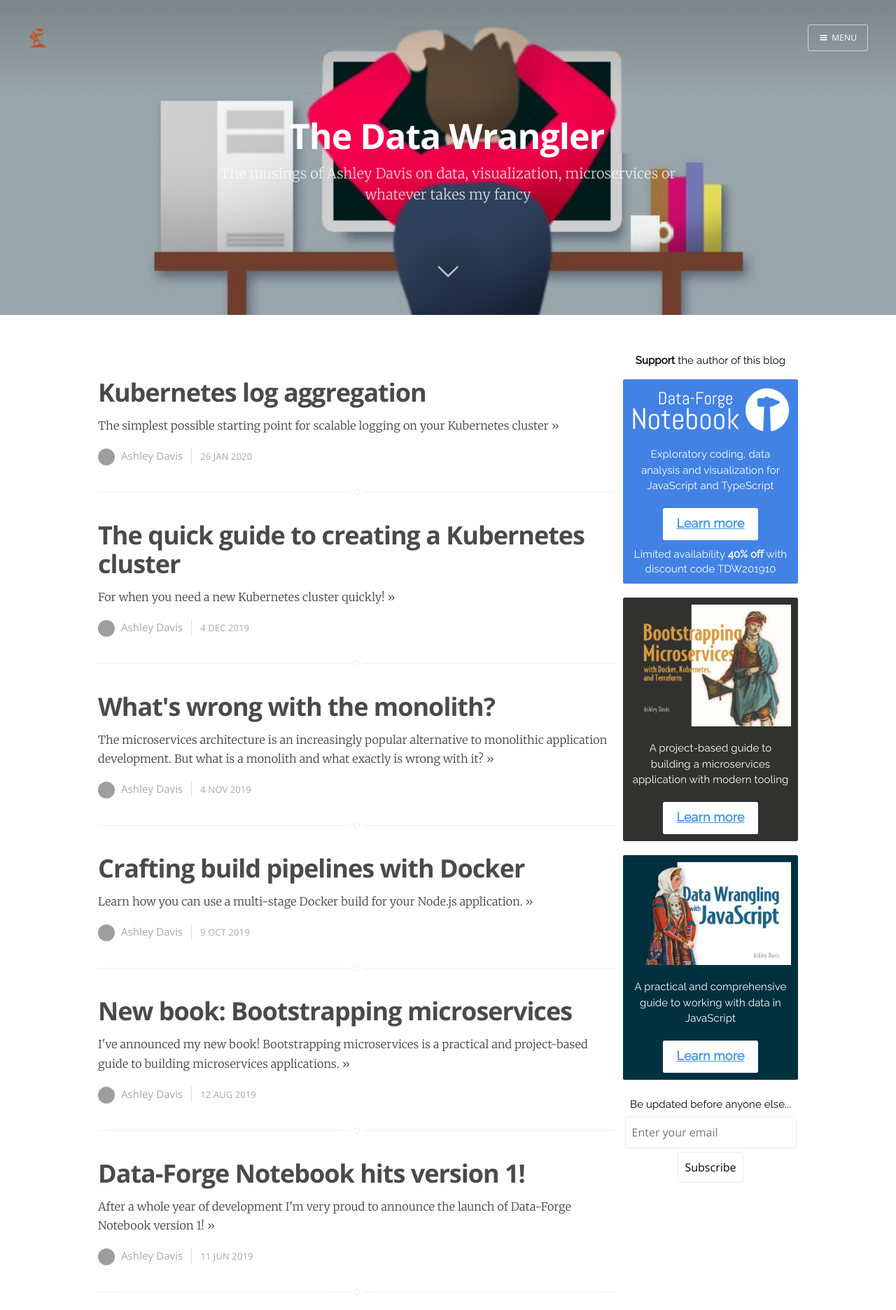
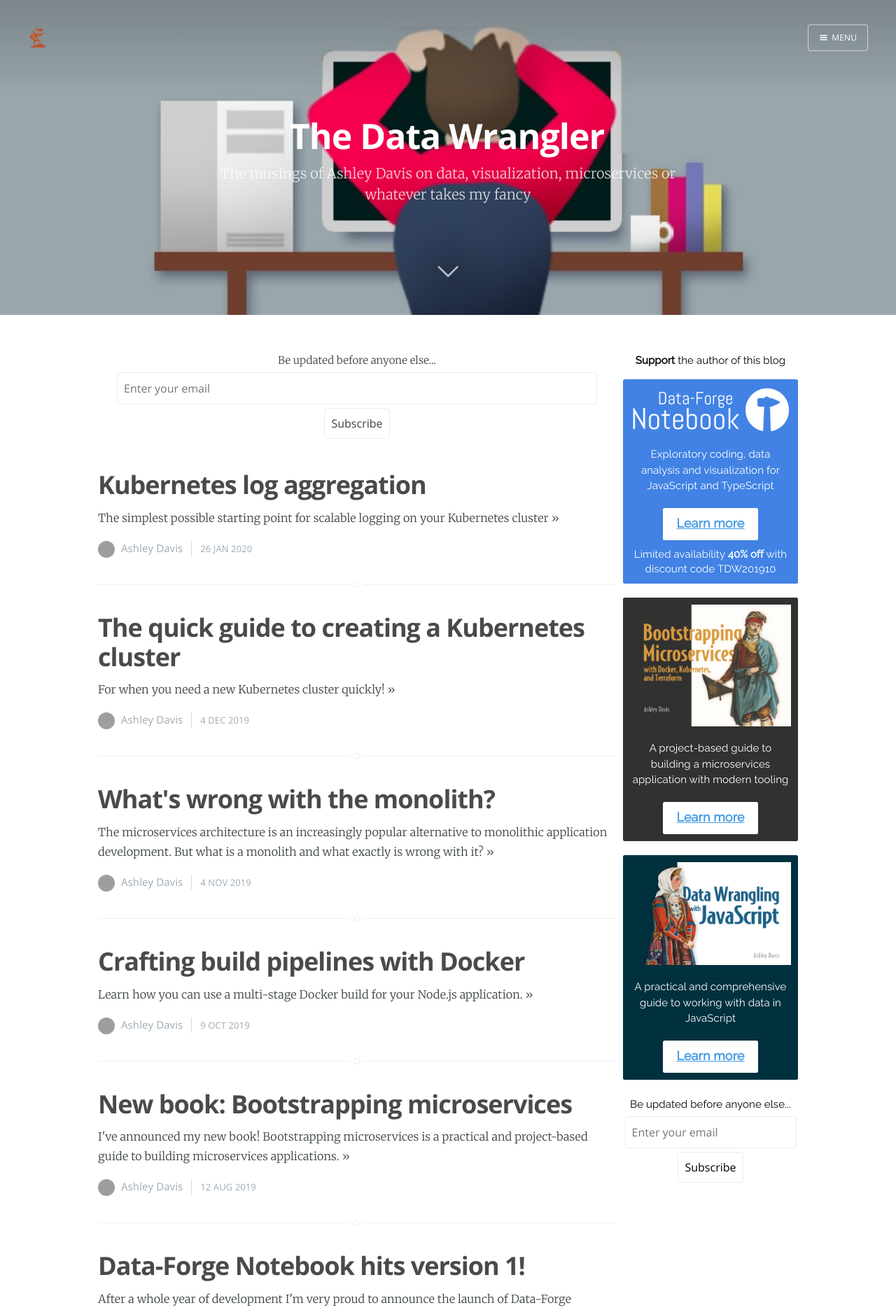
Before and after one commit to ashleydavis/the-data-wrangler-blog, a Jekyll site: the page built from index.md, in a window 1280 px wide. Shown: the top 1872 px of the page at 70% size. Built offline with Jekyll 4.4.1, drawn with Linux system fonts in a browser that asks for light colours; comment, search, counter and statistics services are not loaded; grey boxes are pictures that could not be loaded.

Commit message:
Readded subscription form at top.

```diff
--- a/_layouts/home.html
+++ b/_layouts/home.html
@@ -25,6 +25,10 @@
     <div class="flex flex-wrap">
         <div class="w-full md:w-3/4 lg:w-3/4 xl:w-3/4">
             <div class="pr-4">
+                <div class="text-2xl text-center">Be updated before anyone else...</div>
+                {% include subscribe.html %}
+            </div>
+            <div class="pr-4">
                 {% include loop.html %}
             </div>
         </div>
--- a/_layouts/post.html
+++ b/_layouts/post.html
@@ -19,6 +19,10 @@
 
         <div class="flex flex-wrap">
             <div class="w-full md:w-3/4 lg:w-3/4 xl:w-3/4">
+                <div class="pr-4 mb-4">
+                    <div class="text-2xl text-center">Be updated before anyone else...</div>
+                    {% include subscribe.html %}
+                </div>
                 <div class="pr-4">
                     <header class="post-header">
                         <h1 class="post-title">{{page.title}}</h1>
```
